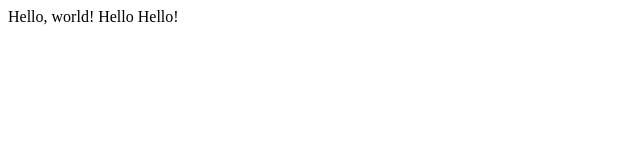
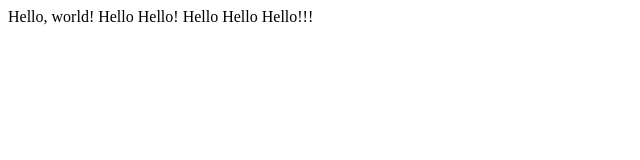
Before and after one commit to seano424/gitexample, a plain HTML site: page index.html in a window 1280 px wide. Shown: the whole page, without its empty margins (0-640 px from the left). Drawn offline with Linux system fonts and the light colour scheme.

Commit message:
third commit

```diff
--- a/index.html
+++ b/index.html
@@ -5,6 +5,6 @@
     <title>My WebPage</title>
   </head>
   <body>
-    Hello, world! Hello Hello!
+    Hello, world! Hello Hello! Hello Hello Hello!!!
   </body>
 </html>
```
